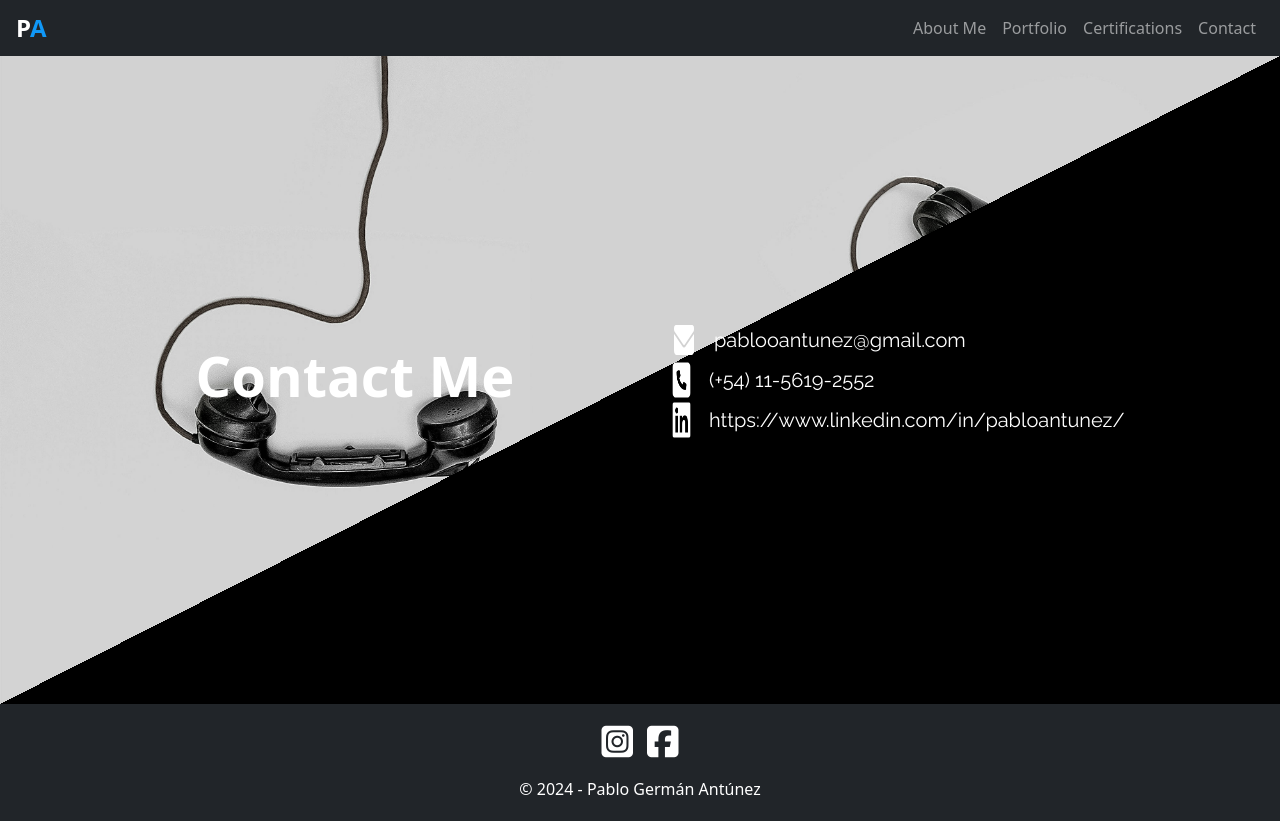
After one commit to pabloantunez/personal-web, a Django app: page /contact/ in a window 1280 px wide. The commit adds this page. Run offline with Django 5.2, Linux system fonts and the light colour scheme; some libraries are stand-ins or nearby versions.

Commit message:
Creation contact template and fixes on 'base.html'

```diff
--- a/personalweb/core/static/core/css/styles.css
+++ b/personalweb/core/static/core/css/styles.css
@@ -24,3 +24,67 @@
 .grayscale-opacity {
     filter: grayscale(60%);
 }
+
+.background-image-container {
+    position: relative;
+    width: 100%;
+    height: 100%;
+    overflow: hidden;
+}
+
+.diagonal-overlay {
+    position: absolute;
+    top: 0;
+    left: 0;
+    width: 100%;
+    height: 100%;
+    background: linear-gradient(to bottom right, transparent 50%, black 50%);
+    z-index: 1;
+}
+
+.container {
+    position: relative;
+}
+
+.container .row {
+    position: relative;
+    z-index: 2;
+}
+
+.contact-link {
+    font-family: 'Raleway', sans-serif !important;
+    color: white !important;
+    text-decoration: none !important;
+    gap: 10px;
+}
+
+.custom-p {
+    color: #FFFFFF;
+}
+
+.custom-a {
+    color: #1098F7;
+}
+
+.custom-p, .custom-a {
+    font-size: 24px;
+    font-weight: bold;
+}
+
+.icon-container:hover .icon-contact {
+    color: #1098F7;
+}
+
+.icon-base{
+    color: white;
+}
+
+.icon-base:hover{
+    color: #1098F7;
+}
+
+.contact-title{
+    font-size: 3.5em;
+    font-weight: bold;
+    color: white;
+}
--- a/personalweb/core/templates/core/base.html
+++ b/personalweb/core/templates/core/base.html
@@ -1,6 +1,5 @@
 <!DOCTYPE html>
 <html lang="es">
-
     <head>
         <meta charset="utf-8">
         <meta name="viewport" content="width=device-width, initial-scale=1, shrink-to-fit=no">
@@ -8,8 +7,8 @@
         <!-- Fonts -->
         <link href="https://fonts.googleapis.com/css?family=Raleway:400,400i,700,700i" rel="stylesheet">
         <link href="https://fonts.googleapis.com/css?family=Lora:400,400i,700,700i" rel="stylesheet">
-    <link href="https://cdnjs.cloudflare.com/ajax/libs/font-awesome/5.15.4/css/all.min.css" rel="stylesheet">
-    <link rel="stylesheet" href="https://cdnjs.cloudflare.com/ajax/libs/font-awesome/4.7.0/css/font-awesome.min.css">
+        <link href="https://cdnjs.cloudflare.com/ajax/libs/font-awesome/6.5.1/css/all.min.css" rel="stylesheet">
+
 
         <!-- Styles -->
         <link href="https://cdn.jsdelivr.net/npm/bootstrap@5.3.3/dist/css/bootstrap.min.css" rel="stylesheet" integrity="sha384-QWTKZyjpPEjISv5WaRU9OFeRpok6YctnYmDr5pNlyT2bRjXh0JMhjY6hW+ALEwIH" crossorigin="anonymous">
@@ -20,7 +19,9 @@
         <header>
             <nav class="navbar navbar-expand-lg navbar-dark bg-dark">
                 <div class="w-100 px-3">
-                <a class="navbar-brand mr-auto" href="/">Pablo Antúnez</a>
+                    <a class="navbar-brand mr-auto" href="/">
+                        <span class="custom-p">P</span><span class="custom-a">A</span>
+                    </a>
                     <button class="navbar-toggler" type="button" data-toggle="collapse" data-target="#navbarNav"
                         aria-controls="navbarNav" aria-expanded="false" aria-label="Toggle navigation">
                         <span class="navbar-toggler-icon"></span>
@@ -44,9 +45,8 @@
                 </div>
             </nav>
         </header>
-
         <main>
-        {% if not is_project_view %}
+            {% if not is_project_view and not is_contact_view%}
                 {% block image %}
                     <section class="image-section position-relative w-100 ">
                         <img src="{{ image }}" alt="{{ image_description }}" style="width: 100%; max-height: 500px; display: block; object-fit: cover; object-position: center;">
@@ -57,15 +57,20 @@
 
             {% block content%}
             {% endblock%}
+
+            {% if is_contact_view %}
+                {% block contact_content %}
+                {% endblock %}
+            {% endif %}
         </main>
 
-    <footer class="footer bg-dark text-white mt-5">
+        <footer class="footer bg-dark text-white">
             <div class="container">
                 <div class="row justify-content-center">
                     <div class="col-md-6 text-center mb-3">
-                    <ul class="list-inline">
-                        <li class="list-inline-item"><a href="#"><i class="fa fa-instagram" style="font-size:36px"></i></a></li>
-                        <li class="list-inline-item"><a href="#"><i class="fa fa-facebook-square" style="font-size:36px"></i></a></li>
+                        <ul>
+                            <li><a href="#"><i class="fab fa-instagram-square icon-base" style="font-size:36px"></i></a></li>
+                            <li><a href="#"><i class="fab fa-facebook-square icon-base" style="font-size:36px"></i></a></li>
                         </ul>
                     </div>
                 </div>
@@ -77,9 +82,9 @@
             </div>
         </footer>
 
+
         <script src="https://code.jquery.com/jquery-3.5.1.slim.min.js"></script>
         <script src="https://cdn.jsdelivr.net/npm/@popperjs/core@2.5.4/dist/umd/popper.min.js"></script>
         <script src="https://cdn.jsdelivr.net/npm/bootstrap@5.3.3/dist/js/bootstrap.bundle.min.js" integrity="sha384-YvpcrYf0tY3lHB60NNkmXc5s9fDVZLESaAA55NDzOxhy9GkcIdslK1eN7N6jIeHz" crossorigin="anonymous"></script>
     </body>
-
 </html>
--- /dev/null
+++ b/personalweb/core/templates/core/contact.html
@@ -0,0 +1,50 @@
+{% extends 'core/base.html' %}
+{% load static %}
+{% block contact_content%}
+
+<div class="position-relative" style="height: 81vh;">
+    <div class="background-image-container">
+        <img src="{% static contact_image_view %}" class="img-fluid grayscale-opacity" style="width: 100%; height: 100%; object-fit: cover; object-position: center;" alt="Image Contact View">
+        <div class="diagonal-overlay"></div>
+    </div>
+    <div class="container position-absolute top-50 start-50 translate-middle" style="transform: translate(-50%, -50%); z-index: 2;">
+        <div class="row justify-content-center">
+            <div class="col-md-6 text-center d-flex flex-column justify-content-center align-items-center">
+                <h1 class="contact-title">Contact Me</h1>
+            </div>
+            <div class="col-md-6 text-center d-flex flex-column justify-content-center align-items-center">
+                <div class="container">
+                    <div class="row">
+                        <div class="col">
+                            <div class="elemento fa-lg d-flex flex-column flex-md-row align-items-start">
+                                <div class="icon-container">
+                                    <a class="contact-link d-flex align-items-center">
+                                        <i class="fas fa-envelope mr-md-2 fa-2x fa-flip icon-contact" style="--fa-animation-duration: 3s;"></i>
+                                        <span class="icon-contact">pablooantunez@gmail.com</span>
+                                    </a>
+                                </div>
+                            </div>
+                            <div class="elemento fa-lg d-flex flex-column flex-md-row align-items-start">
+                                <div class="icon-container">
+                                    <a class="contact-link d-flex align-items-center">
+                                        <i class="fas fa-phone-square mr-md-2 fa-2x fa-flip icon-contact" style="--fa-animation-duration: 3s;"></i>
+                                        <span class="icon-contact">(+54) 11-5619-2552</span>
+                                    </a>
+                                </div>
+                            </div>
+                            <div class="elemento fa-lg d-flex flex-column flex-md-row align-items-start">
+                                <div class="icon-container">
+                                    <a href="#" class="contact-link d-flex align-items-center">
+                                        <i class="fab fa-linkedin mr-md-2 fa-2x fa-flip icon-contact" style="--fa-animation-duration: 3s;"></i>
+                                        <span class="icon-contact">https://www.linkedin.com/in/pabloantunez/</span>
+                                    </a>
+                                </div>
+                            </div>
+                        </div>
+                    </div>
+                </div>
+            </div>
+        </div>
+    </div>
+</div>
+{% endblock %}
--- a/personalweb/core/templates/core/home.html
+++ b/personalweb/core/templates/core/home.html
@@ -31,7 +31,7 @@ Home
             </a>
         </div>
         <div class="w-50" style="height:400px; padding:7px">
-            <a href="#" class="position-relative w-100 ">
+            <a href="{% url 'contact' %}" class="position-relative w-100 ">
                 <img src="{% static contact_image %}" alt="About Me" class="w-100 h-100 grayscale-opacity object-fit-cover">
                 <div class="position-absolute top-50 start-50 translate-middle text-center text-white w-100 fs-2 fw-bolder">Contact</div>
             </a>
--- a/personalweb/core/views.py
+++ b/personalweb/core/views.py
@@ -18,3 +18,10 @@ def about(request):
         'profile_image':'core/images/Me2.jpg'
     }
     return render(request,'core/about-me.html', context)
+
+def contact(request):
+    context = {
+        'is_contact_view':True,
+        'contact_image_view':'core/images/Telephones.jpg'
+    }
+    return render(request,'core/contact.html', context)
--- a/personalweb/personalweb/urls.py
+++ b/personalweb/personalweb/urls.py
@@ -16,7 +16,7 @@ Including another URLconf
 """
 from django.contrib import admin
 from django.urls import path, include
-from core.views import home, about
+from core.views import home, about, contact
 from portfolio.urls import portfolio_patterns
 from django.conf import settings
 
@@ -24,6 +24,7 @@ urlpatterns = [
     path('admin/', admin.site.urls),
     path('', home, name='home'),
     path('about-me/', about, name='about'),
+    path('contact/', contact, name='contact'),
     path('portfolio/', include(portfolio_patterns)),
 ]
 
--- a/personalweb/portfolio/templates/portfolio/project_list.html
+++ b/personalweb/portfolio/templates/portfolio/project_list.html
@@ -8,7 +8,7 @@
 
 {% block content%}
     {% for project in projects%}
-        <div class="row project g-5">
+        <div class="row project g-5 {% if forloop.last %}mb-5{% endif %}">
             <div class="col-lg-5 col-md-4 offset-lg-1 d-flex justify-content-center align-items-center">
                 <img class="img-fluid rounded" src="{{project.image.url}}" alt="">
             </div>
```
Also changed, not shown: personalweb/core/static/core/images/Contact_view.jpeg (added), personalweb/core/static/core/images/Telephones.jpg (added), personalweb/core/static/core/images/Telephones2.jpg (added), personalweb/core/static/core/images/Test2.jpg (added). Lines whose indentation alone changed are shown as unchanged.
